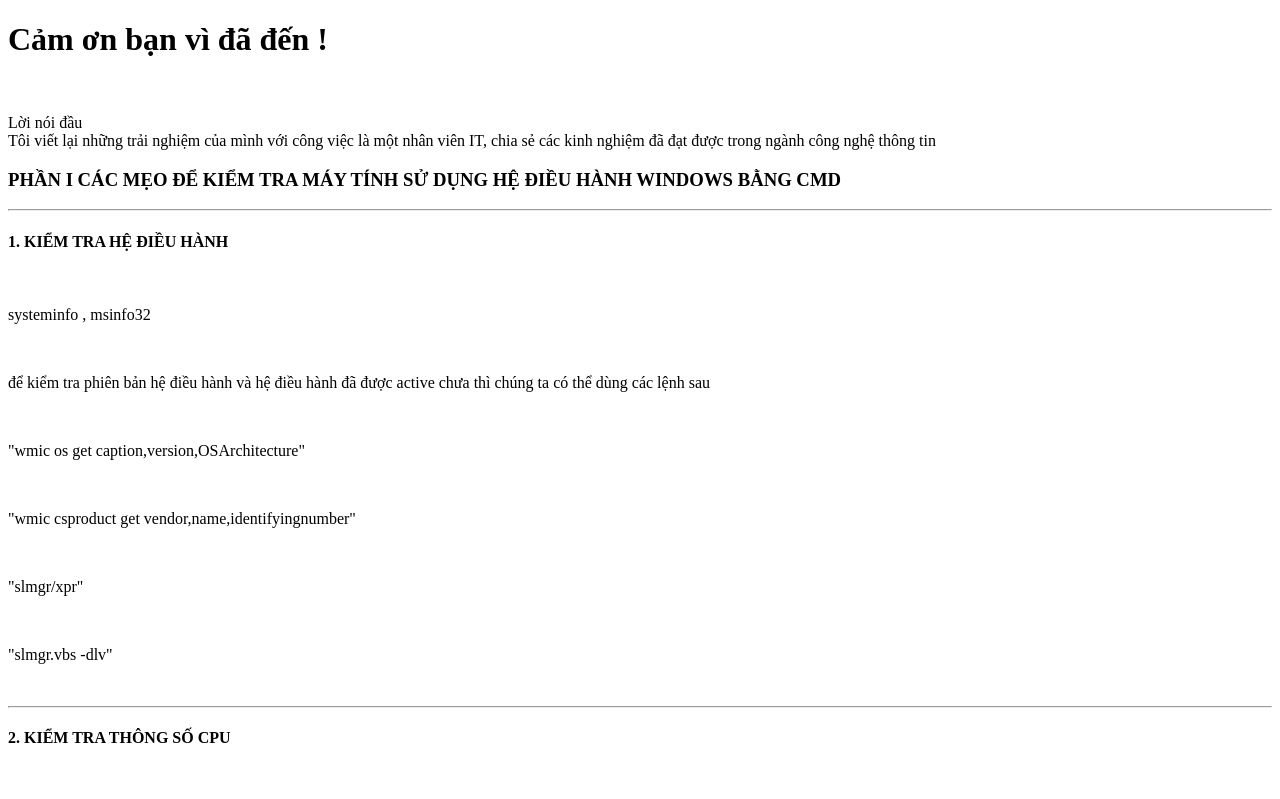
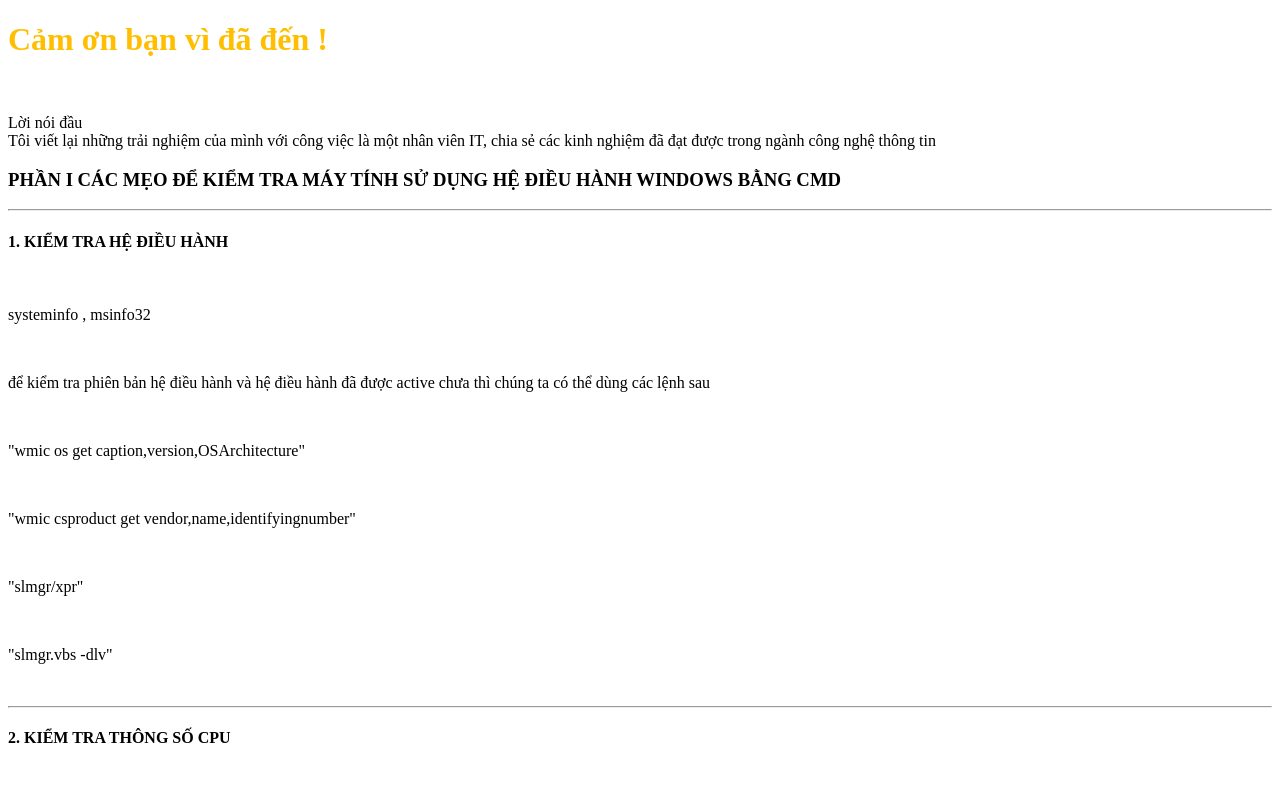
Before and after one commit to thanhtho0311/notedocument, a plain HTML site: page index.html in a window 1280 px wide. Shown: the top 799 px of the page. Drawn offline with Linux system fonts and the light colour scheme.

Commit message:
Update index.html

```diff
--- a/index.html
+++ b/index.html
@@ -4,7 +4,7 @@
 	<title> Câu chuyện IT </title>
 </head>
 <body>
-<h1> Cảm ơn bạn vì đã đến ! </h1> <br>
+<h1 style="color:#FFBF00"> Cảm ơn bạn vì đã đến ! </h1> <br>
 <p> Lời nói đầu </br> Tôi viết lại những trải nghiệm của mình với công việc là một nhân viên IT, chia sẻ các kinh nghiệm đã đạt được trong ngành công nghệ thông tin</p>
 
 <h3> PHẦN I CÁC MẸO ĐỂ KIỂM TRA MÁY TÍNH SỬ DỤNG HỆ ĐIỀU HÀNH WINDOWS BẰNG CMD </h3>
```
